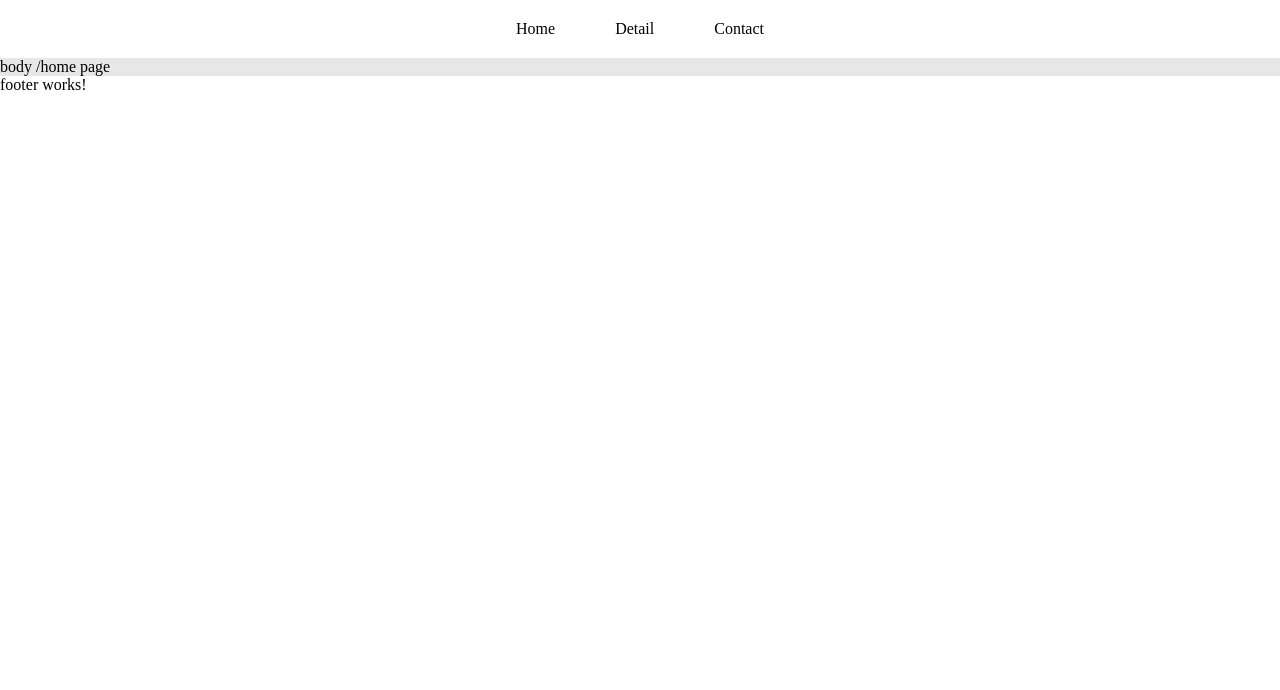
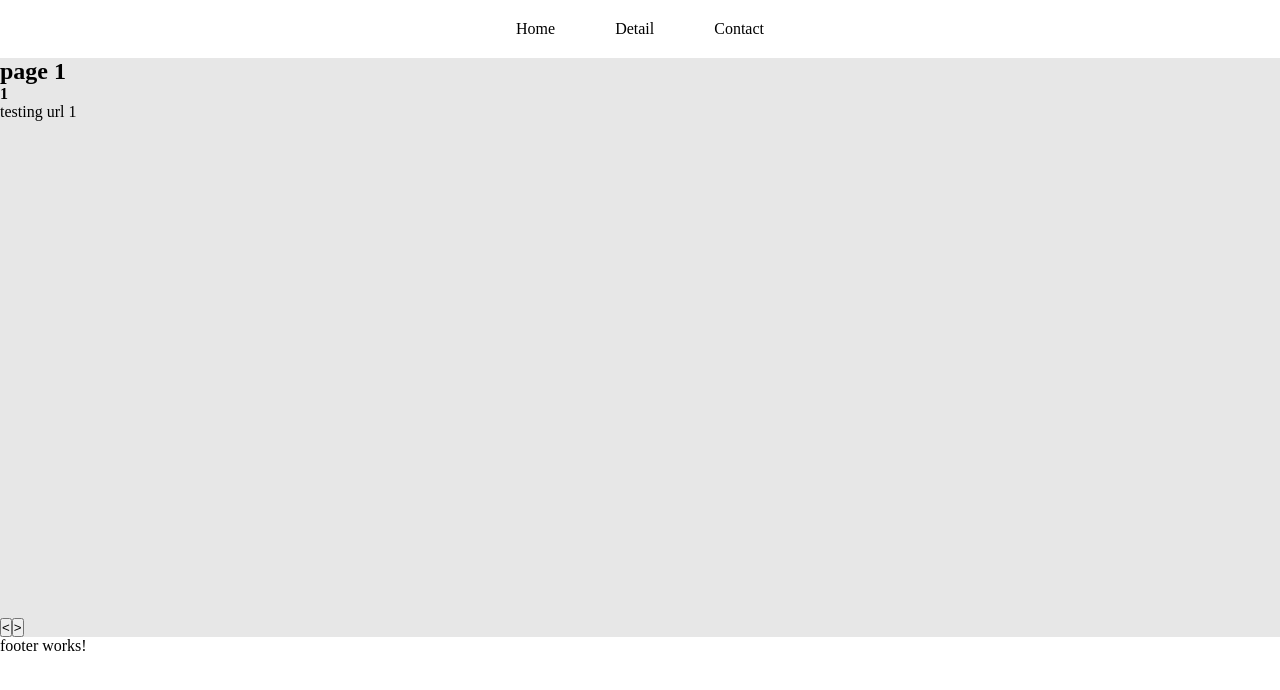
Before and after one commit to Kaung-Myat-Hun/angular-application, an Angular app: page / in a window 1280 px wide. Shown: the top 690 px of the page. Built offline with nearby package versions, Linux system fonts and the light colour scheme.

Commit message:
make: own image slider

```diff
--- a/src/app/app.module.ts
+++ b/src/app/app.module.ts
@@ -10,6 +10,7 @@ import { BodyComponent } from './body/body.component';
 import { PageNotFoundComponent } from './page-not-found/page-not-found.component';
 import { DetailComponent } from './detail/detail.component';
 import { ContactComponent } from './contact/contact.component';
+import { HeroComponent } from './hero/hero.component';
 
 @NgModule({
   declarations: [
@@ -20,6 +21,7 @@ import { ContactComponent } from './contact/contact.component';
     PageNotFoundComponent,
     DetailComponent,
     ContactComponent,
+    HeroComponent,
   ],
   imports: [BrowserModule, AppRoutingModule, HttpClientModule],
   providers: [],
--- a/src/app/body/body.component.html
+++ b/src/app/body/body.component.html
@@ -1,3 +1,3 @@
 <div class="main-container">
-	<p>body /home page</p>
+	<app-hero></app-hero>
 </div>
--- /dev/null
+++ b/src/app/hero/hero.component.css
@@ -0,0 +1,13 @@
+.carousel-container{
+  height: 70vh;
+  position: relative;
+  overflow-x: hidden;
+  display: flex;
+}
+.heroCard{
+  min-width: 100vw;
+  min-height: 100%;
+}
+.hide{
+  display: none;
+}
--- /dev/null
+++ b/src/app/hero/hero.component.html
@@ -0,0 +1,17 @@
+<div>
+	<div class="heroContainer">
+
+		<div class="carousel-container">
+			<div *ngFor="let item of heroData let i = index"
+				[ngClass]="i === pos ? '' : 'hide' "
+				class="heroCard">
+				<h2>{{item.title}}</h2>
+				<strong>{{item.id}}</strong>
+				<p>{{item.img}}</p>
+			</div>
+		</div>
+
+	</div>
+	<button (click)="prev()"><</button>
+	<button (click)="next()">></button>
+</div>
--- /dev/null
+++ b/src/app/hero/hero.component.ts
@@ -0,0 +1,46 @@
+import { Component, OnInit } from '@angular/core';
+
+@Component({
+  selector: 'app-hero',
+  templateUrl: './hero.component.html',
+  styleUrls: ['./hero.component.css'],
+})
+export class HeroComponent implements OnInit {
+  heroData = [
+    {
+      id: 1,
+      title: 'page 1',
+      img: 'testing url 1',
+    },
+    {
+      id: 2,
+      title: 'page 2',
+      img: 'testing url 2',
+    },
+    {
+      id: 3,
+      title: 'page 3',
+      img: 'testing url 3',
+    },
+    {
+      id: 4,
+      title: 'page 4',
+      img: 'testing url 4',
+    },
+  ];
+  pos = 0;
+  next() {
+    if (this.pos > this.heroData.length - 2) {
+      this.pos = 0;
+    } else {
+      this.pos++;
+    }
+  }
+  prev() {
+    this.pos -= 1;
+    if (this.pos < 0) {
+      this.pos = this.heroData.length - 1;
+    }
+  }
+  ngOnInit() {}
+}
```
Also changed, not shown: 1 other file (tests, documents, lock files or other folders).
